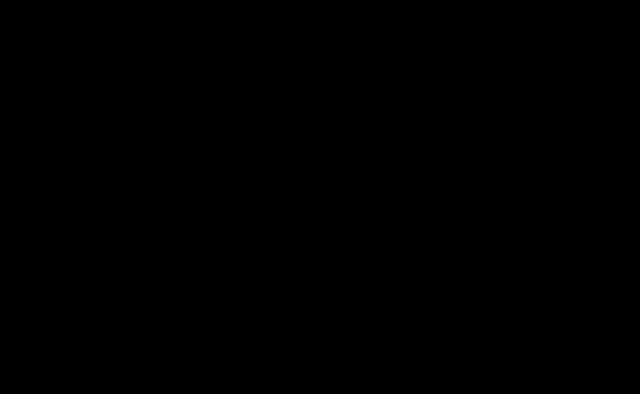
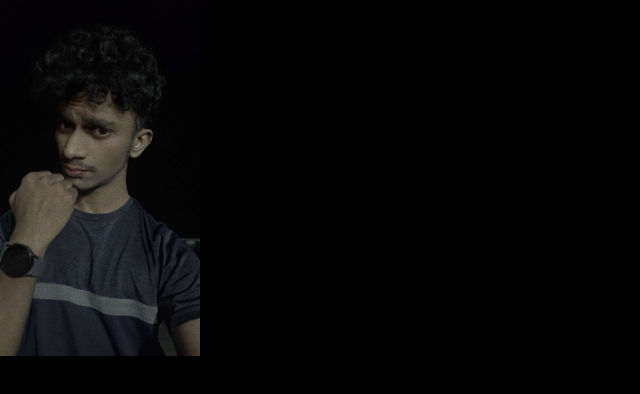
Before and after one commit to TorqueReborn/Portfolio, a React (Vite) app: page / in a window 1280 px wide. Shown: the top 394 px of the page, without its empty margins (0-640 px from the left). Built offline with nearby package versions, Linux system fonts and the light colour scheme.

Commit message:
Import my image

```diff
--- a/src/App.tsx
+++ b/src/App.tsx
@@ -1,7 +1,9 @@
+import me from './assets/me.jpg';
+
 const App = () => {
   return (
     <div>
-
+      <img width={200} src={me} alt="Photo of Abhinand" />
     </div>
   )
 }
```
Also changed, not shown: src/assets/me.jpg (added).
